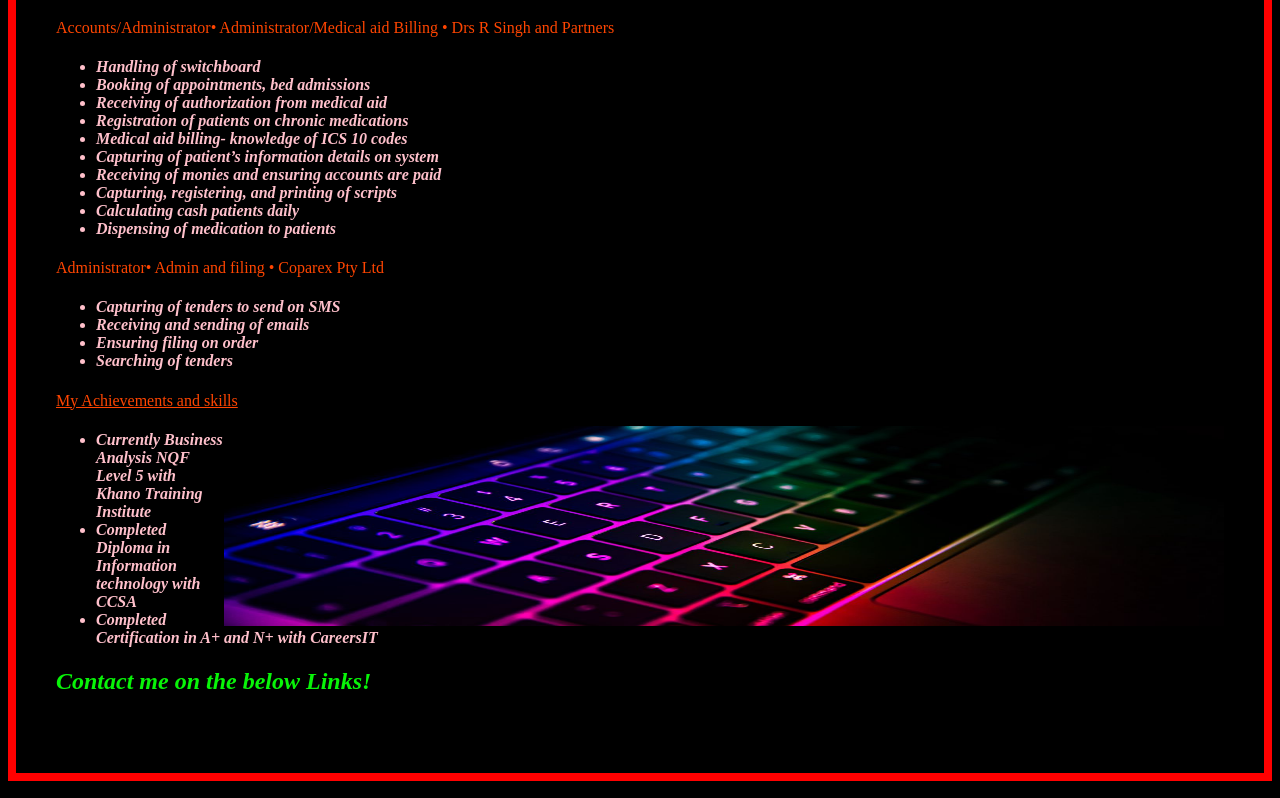
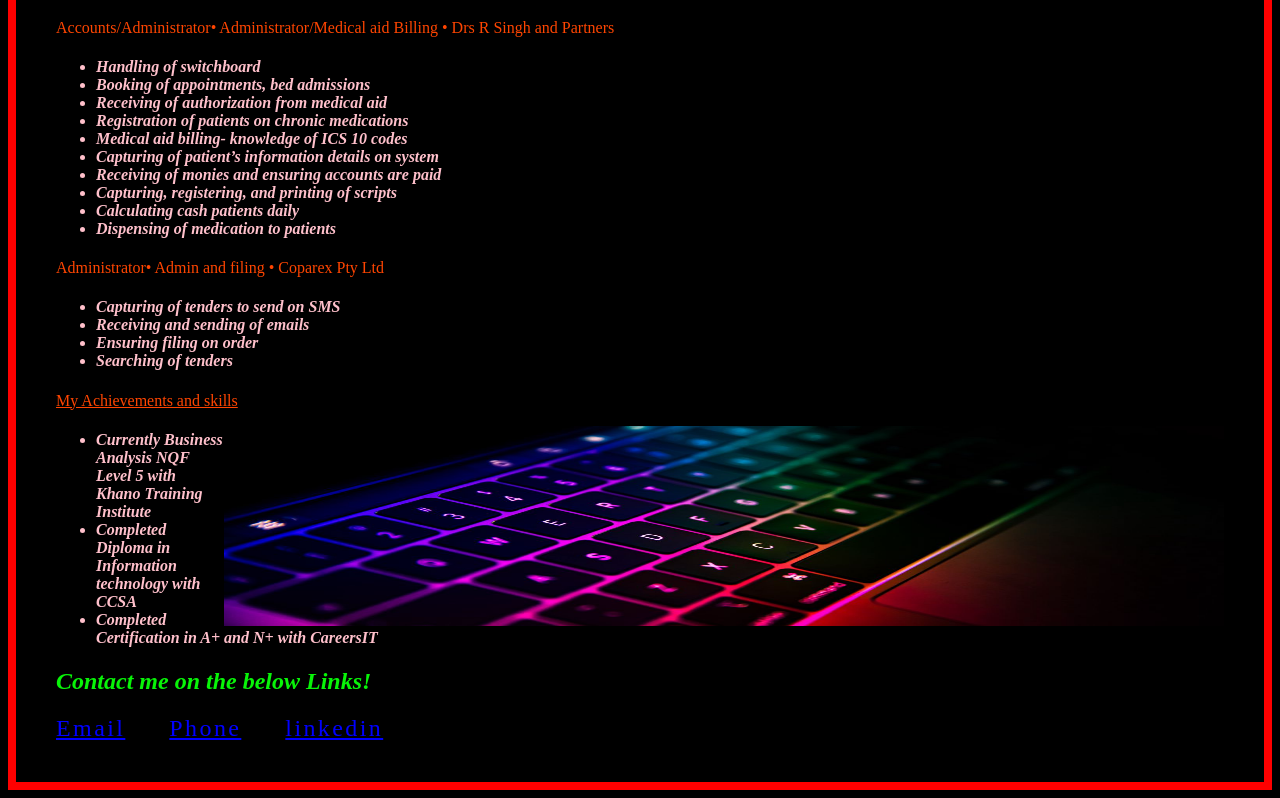
Before and after one commit to natashan290/MyBio, a plain HTML site: page Bio.html in a window 1280 px wide. Shown: the part 524-1322 px from the top of the page. Drawn offline with Linux system fonts and the light colour scheme.

Commit message:
Update Bio.html

```diff
--- a/Bio.html
+++ b/Bio.html
@@ -118,9 +118,10 @@ a:link {
 
 
 <h2>Contact me on the below Links!</h2>
-    [Email](Natashan290@gmail.com)&nbsp  &nbsp  &nbsp   &nbsp       &nbsp
-    [Phone](0715604296) &nbsp  &nbsp  &nbsp  &nbsp  &nbsp
-    [Linkedin](https://linkedin.com/in/natasha-narainasamy0110)
+<a href="natashan290@gmail.com">Email</a> &nbsp  &nbsp  &nbsp   &nbsp       &nbsp
+<a href="0715604296">Phone</a>  &nbsp  &nbsp  &nbsp  &nbsp  &nbsp
+<a href="linkedin.com/in/natasha-narainasamy0110">linkedin</a>
+
 
 
 
```
